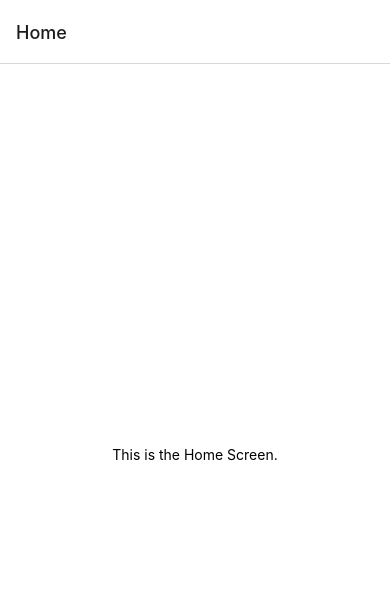
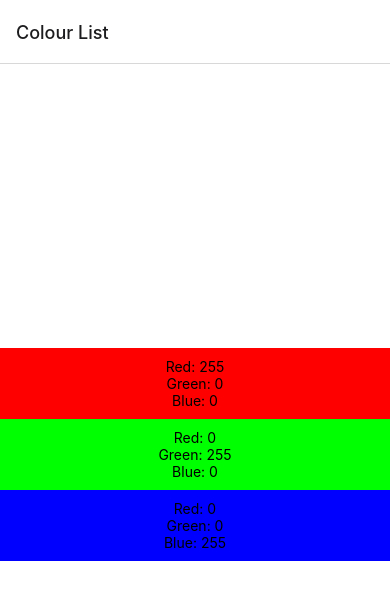
Before and after one commit to andrewtaiye/pcmob3-colours, a React Native app: screen / in a window 390 px wide. Shown: the top 600 px of the page. Built offline with nearby package versions, Linux system fonts and the light colour scheme.

Commit message:
added blockrgb component

```diff
--- a/App.js
+++ b/App.js
@@ -1,13 +1,17 @@
 import { StatusBar } from "expo-status-bar";
-import * as React from "react";
+import React from "react";
 import { StyleSheet, Text, View } from "react-native";
 import { createStackNavigator } from "@react-navigation/stack";
 import { NavigationContainer } from "@react-navigation/native";
 
+import BlockRGB from "./components/BlockRGB";
+
 function HomeScreen() {
   return (
     <View style={styles.container}>
-      <Text>This is the Home Screen.</Text>
+      <BlockRGB red={255} green={0} blue={0} />
+      <BlockRGB red={0} green={255} blue={0} />
+      <BlockRGB red={0} green={0} blue={255} />
     </View>
   );
 }
@@ -18,7 +22,7 @@ export default function App() {
   return (
     <NavigationContainer>
       <Stack.Navigator>
-        <Stack.Screen name={"Home"} component={HomeScreen} />
+        <Stack.Screen name={"Colour List"} component={HomeScreen} />
       </Stack.Navigator>
     </NavigationContainer>
   );
--- /dev/null
+++ b/components/BlockRGB.js
@@ -0,0 +1,19 @@
+import React from "react";
+import { StyleSheet, Text, View } from "react-native";
+
+export default function BlockRGB(props) {
+  return (
+    <View
+      style={{
+        backgroundColor: `rgb(${props.red}, ${props.green}, ${props.blue})`,
+        padding: 10,
+        width: "100%",
+        alignItems: "center",
+      }}
+    >
+      <Text>Red: {props.red}</Text>
+      <Text>Green: {props.green}</Text>
+      <Text>Blue: {props.blue}</Text>
+    </View>
+  );
+}
```
